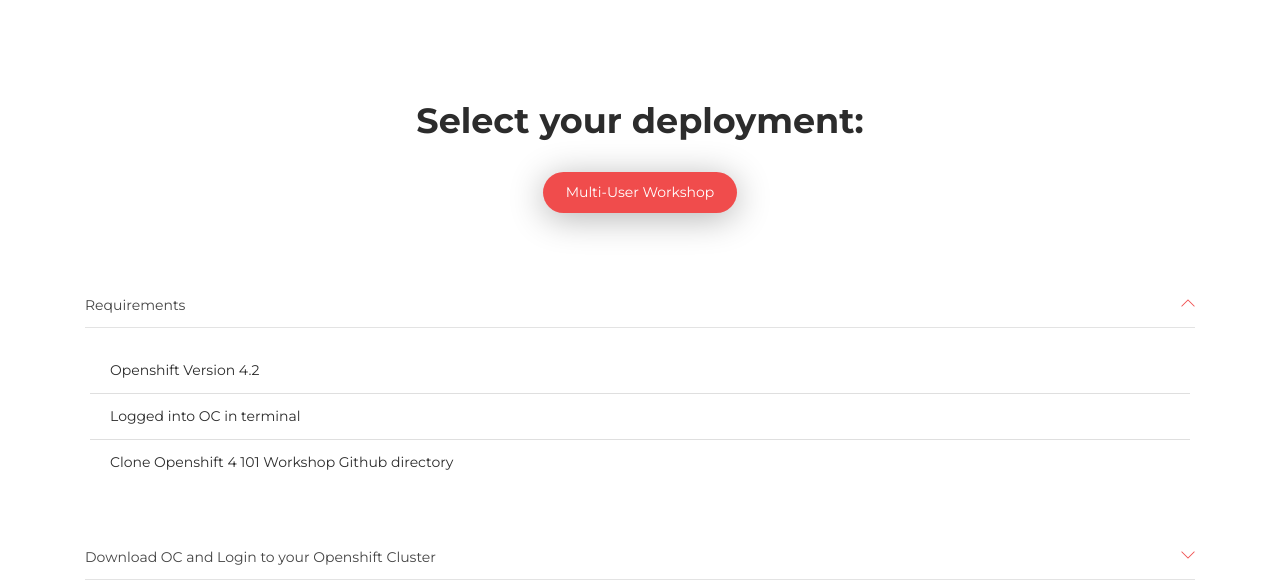
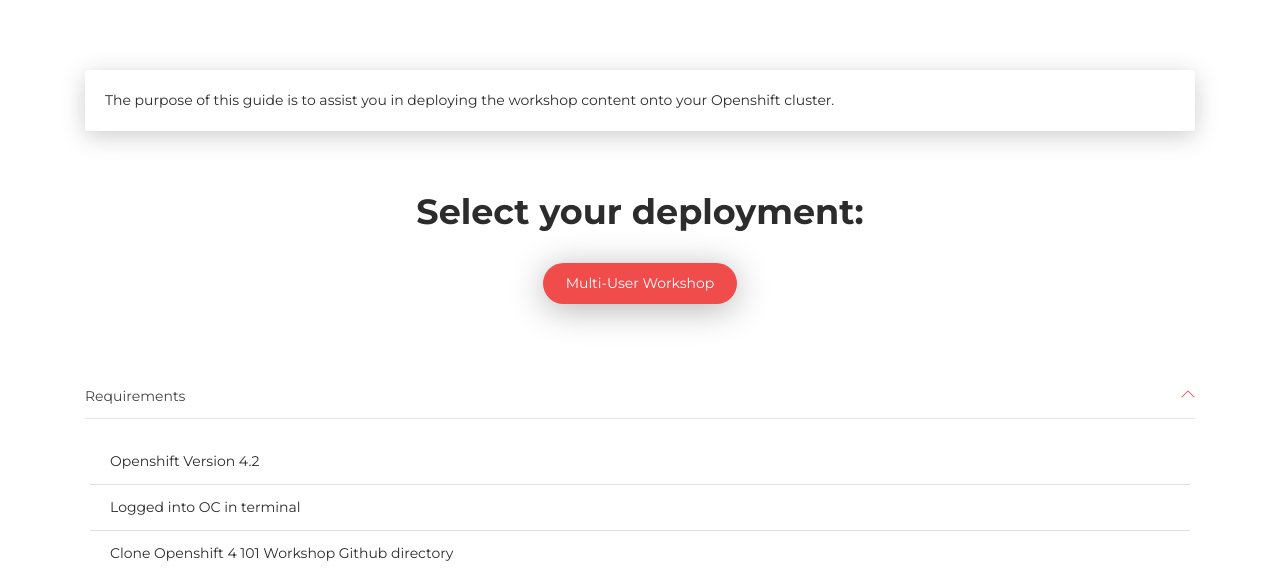
Before and after one commit to tonykhbo/openshift4-workshop-101, a plain HTML site: page docs/index.html in a window 1280 px wide. Shown: the part 490-1070 px from the top of the page. Drawn offline with Linux system fonts and the light colour scheme.

Commit message:
added purpose to guide

```diff
--- a/docs/index.html
+++ b/docs/index.html
@@ -51,9 +51,14 @@
 
     <div class="pricing-2">
         <div class="container">
+          <div class="card">
+            <div class="card-body">
+              The purpose of this guide is to assist you in deploying the workshop content onto your Openshift cluster.
+            </div>
+          </div>
           <div class="row">
             <div class="col-md-6 ml-auto mr-auto text-center">
-              <h2 class="title">Select your deployment: </h2>
+              <h2 class="title">Select your deployment:</h2>
               <ul class="nav nav-pills nav-pills-primary justify-content-center" role="tablist">
                 <li class="nav-item">
                   <a class="nav-link active" data-toggle="tab" href="#pill1" role="tablist" data-parent="#accordion">
```
